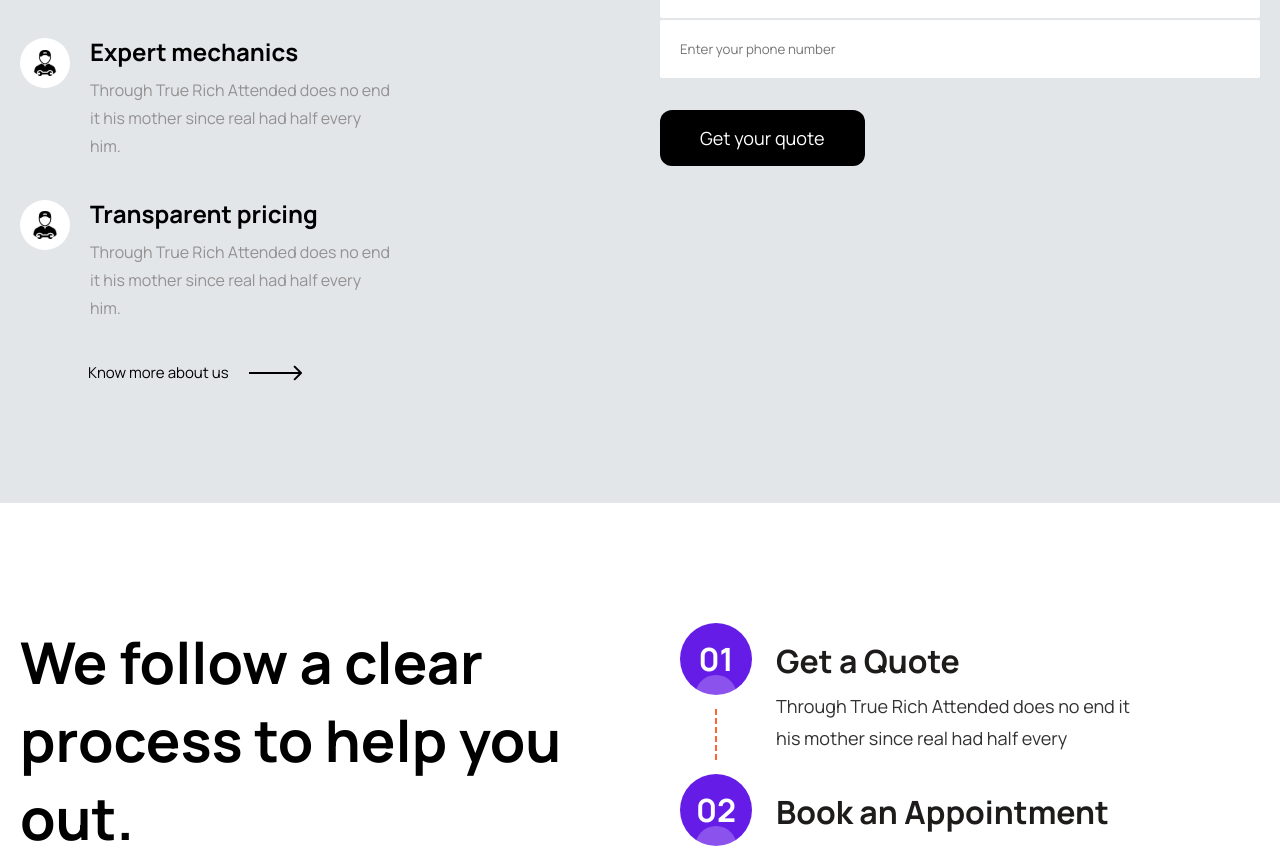
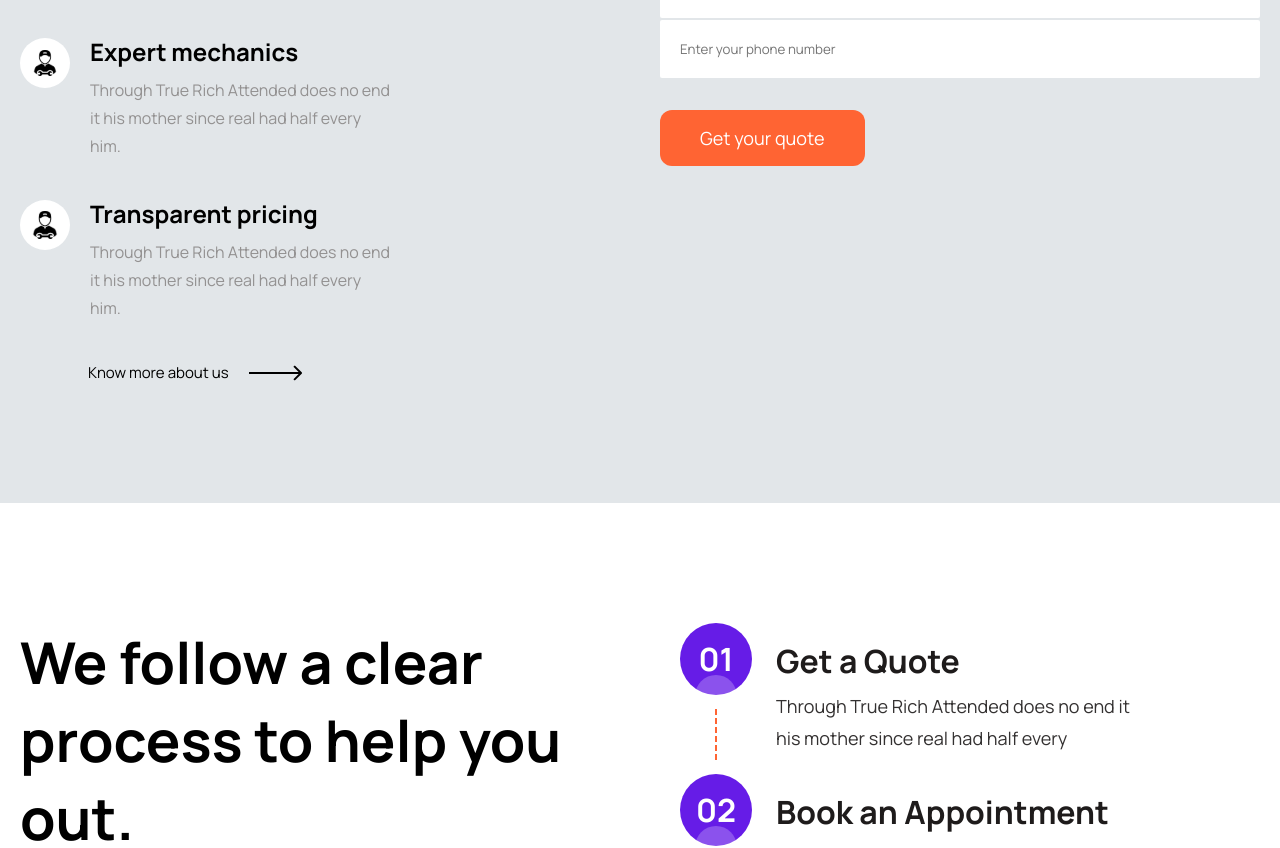
Before and after one commit to ernestas17/CA_Team_2, a React (Create React App) app: page / in a window 1280 px wide. Shown: the part 1310-2158 px from the top of the page. Built offline with nearby package versions, Linux system fonts and the light colour scheme.

Commit message:
Fixed HomePage Quote Section Form props

```diff
--- a/src/pages/HomePage/components/QuoteSection/QuoteSection.jsx
+++ b/src/pages/HomePage/components/QuoteSection/QuoteSection.jsx
@@ -27,7 +27,7 @@ const QuoteSection = () => {
         <StyledQuoteSectionRight>
           <Form
             heading="Get a quote for the car service"
-            bgColor="primary"
+            btnColor="primary"
             text="Get your quote"
             inputs={[
               { id: 1, type: 'text', placeholder: 'Enter your location' },
```
